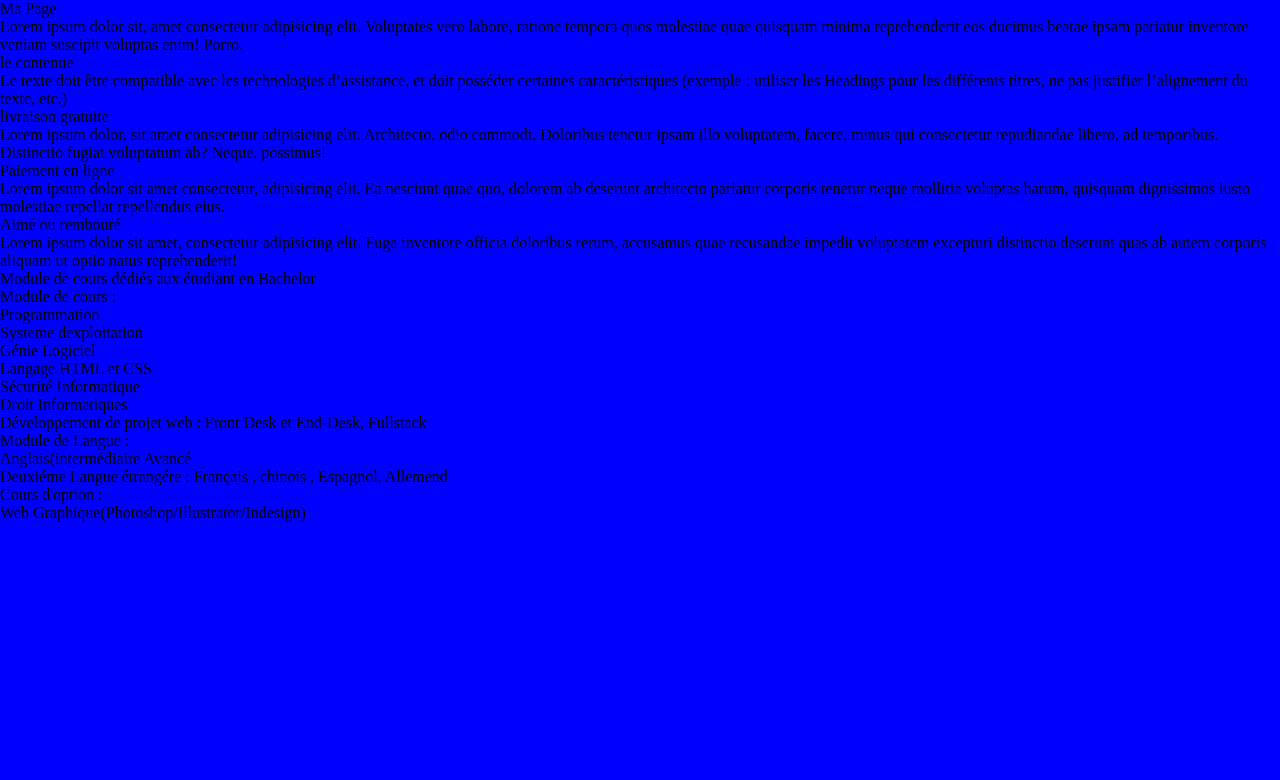
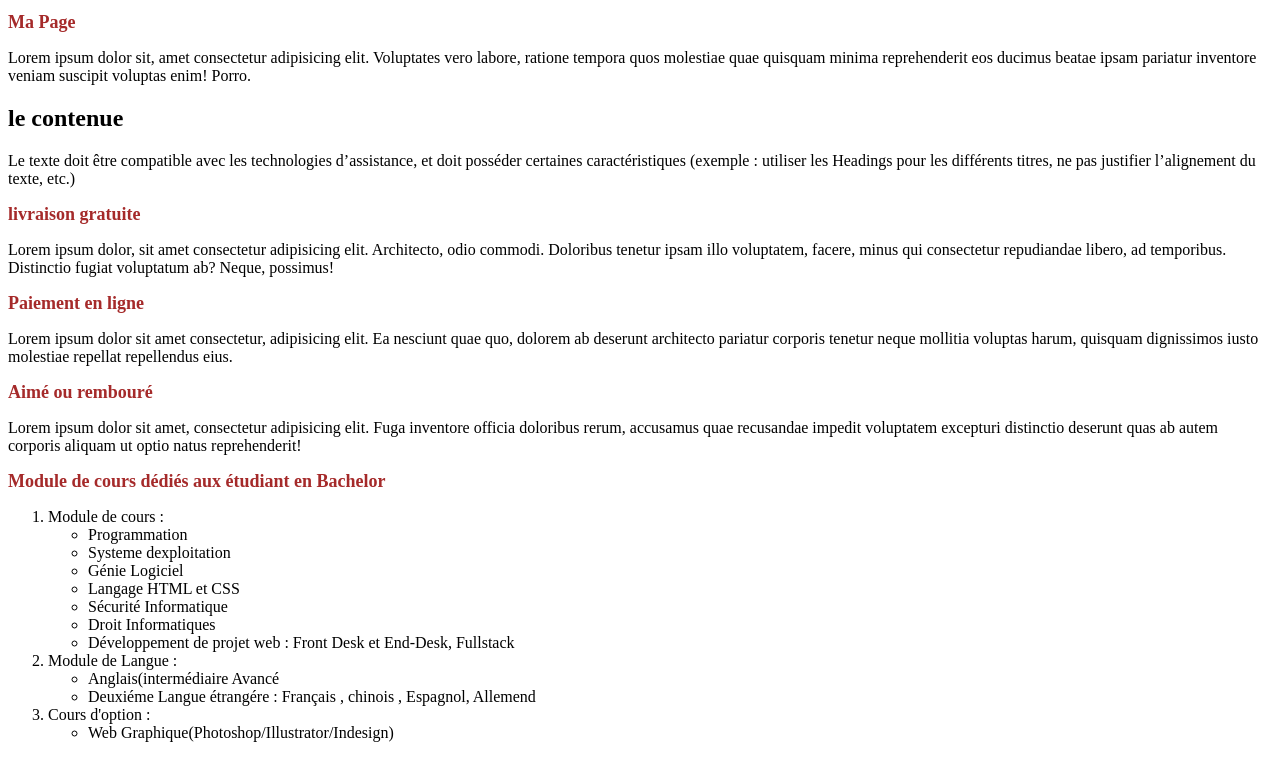
Before and after one commit to ALLOUANEAmayas/ALLOUANEAmayas.github.io, a plain HTML site: page index.html in a window 1280 px wide. Drawn offline with Linux system fonts and the light colour scheme.

Commit message:
Add files via upload

```diff
--- a/Core/link1.CSS
+++ b/Core/link1.CSS
@@ -2,13 +2,7 @@
 --variableName:red;
 --websiteBackground:rgb(155,12,177);
 }
-*{
-    margin:0;
-    padding: 0;
-    font: inherit;
+h1{
+    font-size: large;
+    color: brown;
 }
-
-html{
-    height: 100vh;/*viewport height*/
-    background-color: blue;
-}
```
